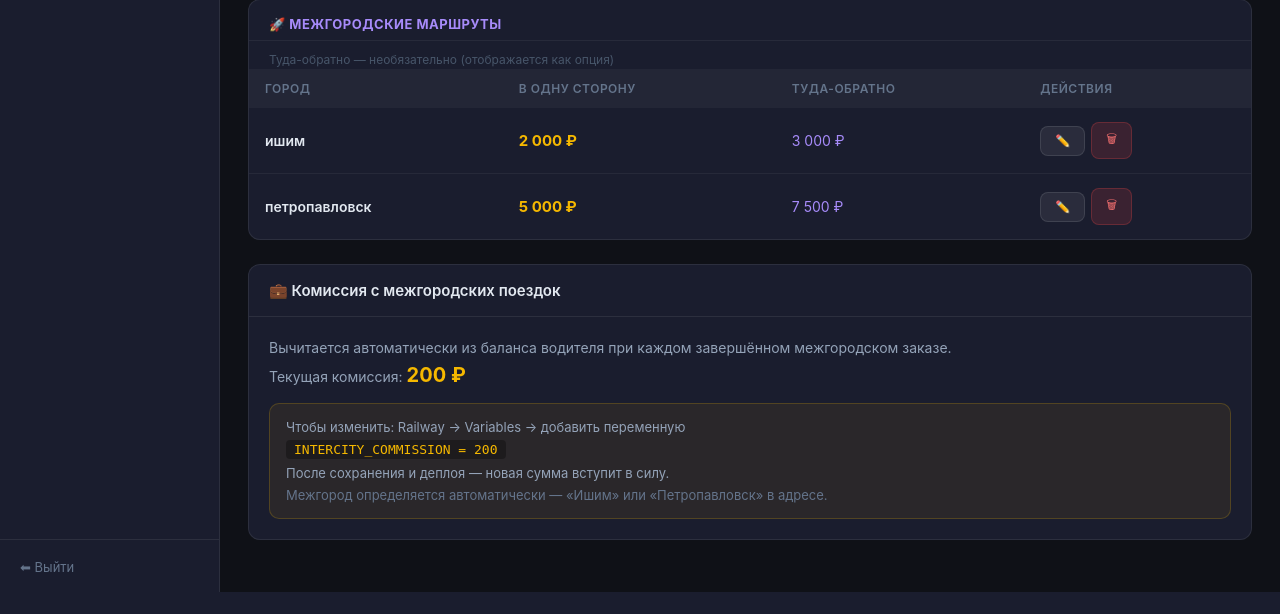
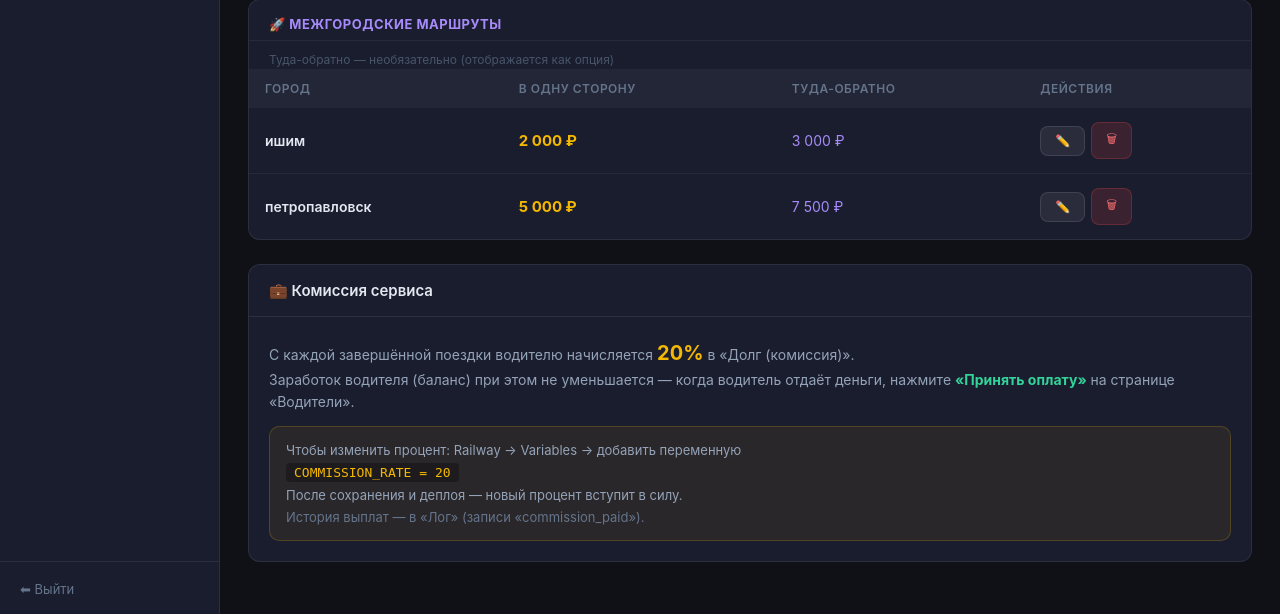
Before and after one commit to KPAVCHENKO/taxi, a Flask app: page /admin/tariffs in a window 1280 px wide. Shown: the part 2401-3015 px from the top of the page. Before the commit the page ends 2993 px from the top, so only its background shows below. Run offline with Flask 3, Linux system fonts and the light colour scheme; the visitor is signed in with stand-in values (Sample User, id 1); some libraries are stand-ins or nearby versions.

Commit message:
Прозрачный учёт денег: время завершения поездки + долг водителя по комиссии 20%
- Order.completed_at ставится во всех 4 точках завершения (приложение, ТГ, MAX, админка)
- Статистика/аналитика/заработок водителя считаются по факту завершения (coalesce)
- Driver.commission_due: +20% с каждой поездки; баланс копит заработок полностью
- Убрано старое списание 200р за межгород с баланса (двойной счёт)
- Водители: карточка «Долг (комиссия)» + «Принять оплату» (история в Лог: commission_paid)
- Статистика: колонка «Долг» по водителям + итог; Заказы: время завершения 🏁
- Тарифы: блок комиссии переписан под 20% (COMMISSION_RATE)

Co-Authored-By: Claude Opus 4.8 <noreply@anthropic.com>

```diff
--- a/app.py
+++ b/app.py
@@ -364,6 +364,8 @@ with app.app_context():
         "ALTER TABLE drivers ADD COLUMN IF NOT EXISTS chat_seen_group TIMESTAMP",
         "ALTER TABLE drivers ADD COLUMN IF NOT EXISTS chat_seen_direct TIMESTAMP",
         "ALTER TABLE orders ADD COLUMN IF NOT EXISTS tg_chat_id VARCHAR(40)",
+        "ALTER TABLE orders ADD COLUMN IF NOT EXISTS completed_at TIMESTAMP",
+        "ALTER TABLE drivers ADD COLUMN IF NOT EXISTS commission_due INTEGER DEFAULT 0",
     ]
     for _sql in _migrations:
         try:
@@ -1157,6 +1159,8 @@ def update_order_status(order_id):
             order.driver_name = None
             order.reminder_sent = False
 
+        if new_status == 'completed' and old_status != 'completed':
+            order.completed_at = datetime.utcnow()
         # начисляем заработок водителю при подтверждении завершения
         if new_status == 'completed' and old_status != 'completed' and order.driver_telegram_id:
             # Если диспетчер передал фактическую цену — используем её
@@ -1169,15 +1173,20 @@ def update_order_status(order_id):
                 order.estimated_price = actual
             if amount > 0:
                 tid = order.driver_telegram_id
-                driver = (Driver.query.filter_by(telegram_id=tid).first()
-                          if not tid.startswith('max:') else
-                          Driver.query.filter_by(max_id=tid[4:]).first())
+                if tid.startswith('max:'):
+                    driver = Driver.query.filter_by(max_id=tid[4:]).first()
+                elif tid.startswith('app:'):
+                    try:
+                        driver = Driver.query.get(int(tid[4:]))
+                    except (ValueError, TypeError):
+                        driver = None
+                else:
+                    driver = Driver.query.filter_by(telegram_id=tid).first()
                 if driver:
-                    commission = INTERCITY_COMMISSION if telegram_bot._is_intercity(order) else 0
-                    driver.balance = (driver.balance or 0) + amount - commission
-                    if commission:
-                        _log('commission', actor='system', order_id=order.id,
-                             details=f'Комиссия межгород: -{commission} ₽ ({driver.name})')
+                    driver.balance = (driver.balance or 0) + amount
+                    _register_completion(order, driver, amount)
+                    _log('commission', actor='system', order_id=order.id,
+                         details=f'Комиссия в долг: {int(round(amount * COMMISSION_RATE))} ₽ ({driver.name})')
 
         db.session.commit()
         _log('status_changed', actor='admin', order_id=order.id,
@@ -1564,6 +1573,15 @@ def _driver_rating(tids):
     return (round(sum(ratings) / len(ratings), 1), len(ratings))
 
 
+def _register_completion(order, driver, amount):
+    """Единый учёт завершения поездки: время завершения + долг водителя по комиссии.
+    Заработок (balance) копится полностью; комиссия НЕ списывается с баланса,
+    а накапливается отдельно в commission_due — её админ принимает «Принять оплату»."""
+    order.completed_at = datetime.utcnow()
+    if driver and amount:
+        driver.commission_due = (driver.commission_due or 0) + int(round(amount * COMMISSION_RATE))
+
+
 def _notify_client(order, title, body):
     """Уведомление пассажиру о смене статуса заказа — в приложение (FCM) и/или Telegram."""
     if not order:
@@ -1848,6 +1866,23 @@ def admin_drivers():
         }
 
     return render_template('admin_drivers.html', drivers=drivers, driver_stats=driver_stats)
+
+
+@app.route('/admin/drivers/<int:driver_id>/commission', methods=['POST'])
+@admin_required
+def admin_driver_commission(driver_id):
+    """Принять оплату комиссии от водителя: долг уменьшается, заработок не трогаем."""
+    d = Driver.query.get_or_404(driver_id)
+    try:
+        amount = int(request.form.get('amount', '') or 0)
+    except (ValueError, TypeError):
+        amount = 0
+    if amount > 0:
+        d.commission_due = (d.commission_due or 0) - amount
+        db.session.commit()
+        _log('commission_paid', actor='admin',
+             details=f'{d.name}: принята оплата комиссии {amount} ₽, остаток долга {d.commission_due} ₽')
+    return redirect(request.referrer or url_for('admin_drivers'))
 
 
 @app.route('/admin/drivers/<int:driver_id>/stats')
@@ -1998,7 +2033,7 @@ def admin_tariffs():
     local     = Tariff.query.filter_by(intercity=False).order_by(Tariff.price).all()
     intercity = Tariff.query.filter_by(intercity=True).order_by(Tariff.price).all()
     return render_template('admin_tariffs.html', local=local, intercity=intercity,
-                           intercity_commission=INTERCITY_COMMISSION)
+                           commission_rate=int(COMMISSION_RATE * 100))
 
 
 @app.route('/admin/tariffs/add', methods=['POST'])
@@ -2129,13 +2164,14 @@ def admin_stats():
         start = datetime(2020, 1, 1)
         end   = now_utc
 
-    # ── Completed orders in range ─────────────────────────────────────────────
+    # ── Completed orders in range (по факту завершения; старые — по созданию) ─
+    done_ts = db.func.coalesce(Order.completed_at, Order.created_at)
     orders = (
         Order.query
         .filter(Order.status == 'completed',
-                Order.created_at >= start,
-                Order.created_at <= end)
-        .order_by(Order.created_at.asc())
+                done_ts >= start,
+                done_ts <= end)
+        .order_by(done_ts.asc())
         .all()
     )
 
@@ -2171,6 +2207,7 @@ def admin_stats():
                 'name': (drv_obj.name if drv_obj else None) or o.driver_name or '(не назначен)',
                 'orders': 0, 'revenue': 0,
                 'balance': drv_obj.balance if drv_obj else 0,
+                'due': (drv_obj.commission_due or 0) if drv_obj else 0,
             }
         drv_map[key]['orders']  += 1
         drv_map[key]['revenue'] += o.estimated_price or 0
@@ -2184,7 +2221,7 @@ def admin_stats():
     daily = defaultdict(int)
     daily_orders = defaultdict(int)
     for o in orders:
-        day = (o.created_at + timedelta(hours=5)).strftime('%d.%m')
+        day = ((o.completed_at or o.created_at) + timedelta(hours=5)).strftime('%d.%m')
         daily[day]        += o.estimated_price or 0
         daily_orders[day] += 1
 
@@ -2775,19 +2812,20 @@ def driver_api_orders():
     _today_ekb = (_now + timedelta(hours=5)).replace(hour=0, minute=0, second=0, microsecond=0)
     _today_utc = _today_ekb - timedelta(hours=5)
     _my_tids = [driver.telegram_id, f'app:{driver.id}'] if driver.telegram_id else [f'app:{driver.id}']
+    _done_ts = db.func.coalesce(Order.completed_at, Order.created_at)
     today_earnings = db.session.query(db.func.sum(Order.estimated_price)).filter(
         Order.driver_telegram_id.in_(_my_tids),
         Order.status == 'completed',
-        Order.created_at >= _today_utc,
+        _done_ts >= _today_utc,
     ).scalar() or 0
     _week_utc  = _now - timedelta(days=7)
     _month_utc = _now - timedelta(days=30)
     week_earnings = db.session.query(db.func.sum(Order.estimated_price)).filter(
         Order.driver_telegram_id.in_(_my_tids), Order.status == 'completed',
-        Order.created_at >= _week_utc).scalar() or 0
+        _done_ts >= _week_utc).scalar() or 0
     month_earnings = db.session.query(db.func.sum(Order.estimated_price)).filter(
         Order.driver_telegram_id.in_(_my_tids), Order.status == 'completed',
-        Order.created_at >= _month_utc).scalar() or 0
+        _done_ts >= _month_utc).scalar() or 0
     _rating, _rating_count = _driver_rating(_my_tids)
     _unread_group, _unread_direct = _driver_chat_unread(driver)
     return jsonify({
@@ -2861,15 +2899,16 @@ def driver_complete_order(order_id):
             amount = int(request.get_json(silent=True).get('actual_price', 0) or 0)
         except Exception:
             amount = 0
-    commission = INTERCITY_COMMISSION if telegram_bot._is_intercity(order) else 0
     order.status = 'completed'
     if amount:
         order.estimated_price = amount
-        driver.balance = (driver.balance or 0) + amount - commission
+        driver.balance = (driver.balance or 0) + amount
+    _register_completion(order, driver, amount)
+    commission = int(round(amount * COMMISSION_RATE)) if amount else 0
     db.session.commit()
     _log('status_changed', actor=driver.name, order_id=order.id,
          details=f'Завершён через приложение. Сумма: {amount} ₽' +
-                 (f', комиссия: -{commission} ₽' if commission else ''))
+                 (f', комиссия в долг: {commission} ₽' if commission else ''))
     _notify_client(order, '🏁 Поездка завершена',
                    f'Спасибо! Стоимость: {amount} ₽' if amount else 'Спасибо за поездку!')
     return jsonify({'ok': True, 'amount': amount, 'commission': commission})
@@ -3212,7 +3251,8 @@ def admin_analytics():
 
     def rev(since):
         return db.session.query(db.func.sum(Order.estimated_price)).filter(
-            Order.status == 'completed', Order.created_at >= since).scalar() or 0
+            Order.status == 'completed',
+            db.func.coalesce(Order.completed_at, Order.created_at) >= since).scalar() or 0
 
     orders_today = Order.query.filter(Order.created_at >= day).count()
     orders_week  = Order.query.filter(Order.created_at >= week).count()
--- a/max_bot.py
+++ b/max_bot.py
@@ -170,10 +170,16 @@ def handle_update(update):
                 continue
             order.status = 'completed'
             amount = getattr(order, 'estimated_price', None) or 0
+            driver_obj2 = None
             if amount > 0:
                 driver_obj2 = _Driver.query.filter_by(max_id=user_id).first()
                 if driver_obj2:
                     driver_obj2.balance = (driver_obj2.balance or 0) + amount
+            try:
+                import app as _appm
+                _appm._register_completion(order, driver_obj2, amount)
+            except Exception as _rc_e:
+                print(f'[MAX-COMPLETE-REG] {_rc_e}')
             db.session.commit()
             try:
                 db.session.add(DispatchLog(
--- a/models.py
+++ b/models.py
@@ -21,6 +21,7 @@ class Order(db.Model):
     estimated_price    = db.Column(db.Integer,      nullable=True)
     scheduled_at       = db.Column(db.DateTime,     nullable=True)
     status             = db.Column(db.String(20),   default='new')    # new | accepted | completed | cancelled
+    completed_at       = db.Column(db.DateTime,     nullable=True)    # фактическое время завершения поездки
     cancel_token       = db.Column(db.String(40),   nullable=True)    # для отмены заказа клиентом без аккаунта
     client_fcm_token   = db.Column(db.Text,         nullable=True)    # FCM-токен приложения пассажира (push статуса)
     tg_chat_id         = db.Column(db.String(40),   nullable=True)    # chat_id, если заказ оформлен через Telegram-бота
@@ -56,6 +57,7 @@ class Driver(db.Model):
     car_plate   = db.Column(db.String(20),  nullable=True)
     active      = db.Column(db.Boolean, default=True)
     balance     = db.Column(db.Integer, default=0)
+    commission_due = db.Column(db.Integer, default=0)  # долг водителя по комиссии (₽)
     # График и маршруты
     work_from   = db.Column(db.String(10),  nullable=True)
     work_to     = db.Column(db.String(10),  nullable=True)
--- a/telegram_bot.py
+++ b/telegram_bot.py
@@ -627,11 +627,17 @@ def handle_update(update):
 
         order.status = 'completed'
         amount = getattr(order, 'estimated_price', None) or 0
+        _d = None
         if amount > 0:
             from models import Driver as _DrvModel
             _d = _DrvModel.query.filter_by(telegram_id=driver_tid).first()
             if _d:
                 _d.balance = (_d.balance or 0) + amount
+        try:
+            import app as _appm
+            _appm._register_completion(order, _d, amount)
+        except Exception as _rc_e:
+            print(f'[TG-COMPLETE-REG] {_rc_e}')
         db.session.commit()
 
         try:
--- a/templates/admin_orders.html
+++ b/templates/admin_orders.html
@@ -336,6 +336,9 @@
 
         <td style="font-size:11px; color:#64748b; white-space:nowrap;">
           {{ o.created_at | ekb }}
+          {% if o.completed_at %}
+            <div style="color:#34d399;">🏁 {{ o.completed_at | ekb }}</div>
+          {% endif %}
         </td>
 
         <td>
--- a/templates/admin_tariffs.html
+++ b/templates/admin_tariffs.html
@@ -198,20 +198,22 @@ function toggleTariffEdit(id) {
 </script>
 
 <div class="card" style="margin-top:24px;">
-  <div class="card-header">💼 Комиссия с межгородских поездок</div>
+  <div class="card-header">💼 Комиссия сервиса</div>
   <div style="padding:20px;">
     <div style="font-size:14px; color:#94a3b8; margin-bottom:12px; line-height:1.6;">
-      Вычитается автоматически из баланса водителя при каждом завершённом межгородском заказе.<br>
-      Текущая комиссия: <strong style="color:#f5b800; font-size:20px;">{{ intercity_commission }} ₽</strong>
+      С каждой завершённой поездки водителю начисляется <strong style="color:#f5b800; font-size:20px;">{{ commission_rate }}%</strong>
+      в «Долг (комиссия)».<br>
+      Заработок водителя (баланс) при этом не уменьшается — когда водитель отдаёт деньги,
+      нажмите <strong style="color:#34d399;">«Принять оплату»</strong> на странице «Водители».
     </div>
     <div style="background:rgba(245,184,0,0.07);border:1px solid rgba(245,184,0,0.2);
                 border-radius:10px;padding:12px 16px;font-size:13px;color:#94a3b8;line-height:1.7;">
-      Чтобы изменить: Railway → Variables → добавить переменную<br>
+      Чтобы изменить процент: Railway → Variables → добавить переменную<br>
       <code style="color:#f5b800;background:rgba(0,0,0,0.3);padding:2px 8px;border-radius:4px;">
-        INTERCITY_COMMISSION = 200
+        COMMISSION_RATE = 20
       </code><br>
-      После сохранения и деплоя — новая сумма вступит в силу.<br>
-      <span style="color:#64748b;">Межгород определяется автоматически — «Ишим» или «Петропавловск» в адресе.</span>
+      После сохранения и деплоя — новый процент вступит в силу.<br>
+      <span style="color:#64748b;">История выплат — в «Лог» (записи «commission_paid»).</span>
     </div>
   </div>
 </div>
```
Also changed, not shown: templates/admin_drivers.html (+16 -0 lines), templates/admin_stats.html (+9 -0 lines).
